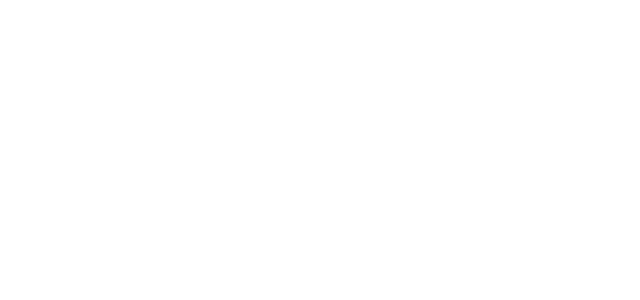
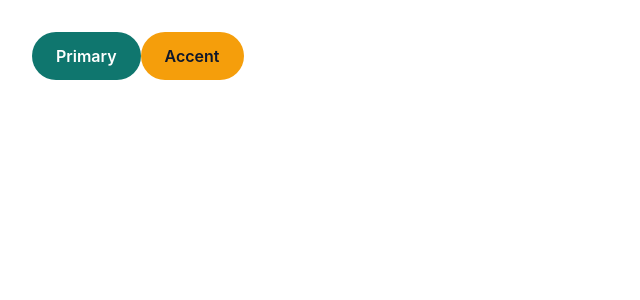
Before and after one commit to muhammad-hussein-ui/ilmify-pricing-page, a React (Vite) app: page / in a window 1280 px wide. Shown: the top 300 px of the page, without its empty margins (0-640 px from the left). Built offline with nearby package versions, Linux system fonts and the light colour scheme.

Commit message:
Add shared Button component

```diff
--- a/src/App.jsx
+++ b/src/App.jsx
@@ -1,5 +1,14 @@
+import Button from "./components/Button";
+
 function App() {
-  return <div></div>;
+  return (
+    <div className="space-y-4 p-8">
+      <Button href="#plans">Primary</Button>
+      <Button href="#plans" variant="accent">
+        Accent
+      </Button>
+    </div>
+  );
 }
 
 export default App;
--- /dev/null
+++ b/src/components/Button.jsx
@@ -0,0 +1,18 @@
+// variant has a default value: if the parent does not pass one, it is "primary".
+function Button({ href, children, variant = "primary" }) {
+  const variants = {
+    primary: "bg-brand text-white hover:bg-brand-dark focus:ring-brand",
+    accent: "bg-accent text-slate-900 hover:bg-amber-400 focus:ring-accent",
+  };
+
+  return (
+    <a
+      href={href}
+      className={`inline-block rounded-full px-6 py-3 font-semibold transition hover:-translate-y-0.5 focus:outline-none focus:ring-2 focus:ring-offset-2 ${variants[variant]}`}
+    >
+      {children}
+    </a>
+  );
+}
+
+export default Button;
```
